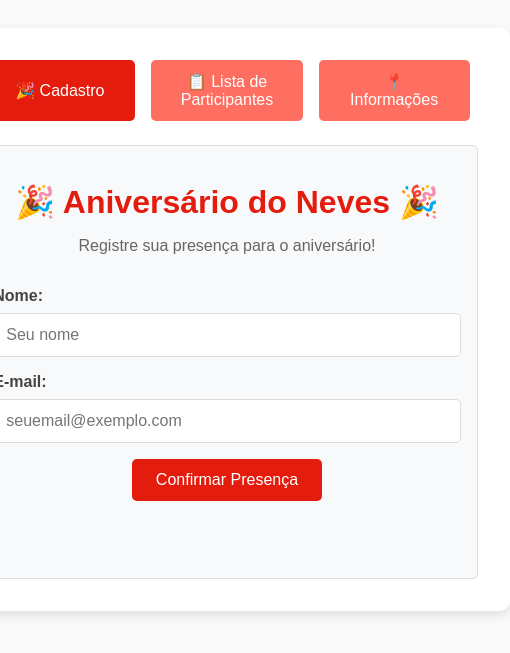
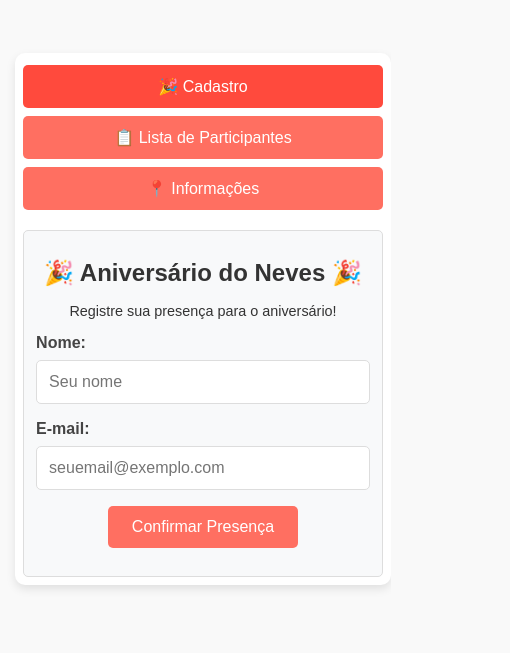
Before and after one commit to FlipNeves/presence_frontend, a plain HTML site: page index.html in a window 390 px wide. Shown: the part 103-756 px from the top of the page, 510 px wide, since content can reach past the window. Drawn offline with Linux system fonts and the light colour scheme; no server answers.

Commit message:
Adapting view to mobile clients.

```diff
--- a/styles.css
+++ b/styles.css
@@ -12,7 +12,7 @@ body {
 
 .container {
     background-color: #fff;
-    padding: 2rem;
+    padding: 1rem;
     border-radius: 10px;
     box-shadow: 0 4px 10px rgba(0, 0, 0, 0.1);
     max-width: 600px;
@@ -23,34 +23,32 @@ body {
 .tabs {
     display: flex;
     justify-content: space-around;
-    margin-bottom: 1.5rem;
+    margin-bottom: 1rem;
 }
 
 .tab-button {
     background-color: #ff6f61;
     color: #fff;
     border: none;
-    padding: 0.75rem 1.5rem;
-    font-size: 1rem;
+    padding: 0.5rem 1rem;
+    font-size: 0.9rem;
     border-radius: 5px;
     cursor: pointer;
     transition: background-color 0.3s ease;
     flex: 1;
-    margin: 0 0.5rem;
+    margin: 0 0.25rem;
 }
 
 .tab-button:hover {
-    background-color: #e31c0e;
+    background-color: #ff4a3d;
 }
 
 .tab-button.active {
-    background-color: #e31c0e;
+    background-color: #ff4a3d;
 }
 
 .tab-content {
     display: none;
-    height: 400px;
-    overflow-y: auto;
     padding: 1rem;
     border: 1px solid #ddd;
     border-radius: 5px;
@@ -62,15 +60,41 @@ body {
     display: block;
 }
 
-h1, h2 {
-    color: #e31c0e;
-    margin-bottom: 1rem;
-}
+@media (max-width: 600px) {
+    .container {
+        padding: 0.5rem;
+    }
 
-p {
-    font-size: 1rem;
-    color: #666;
-    margin-bottom: 2rem;
+    .tabs {
+        flex-direction: column;
+    }
+
+    .tab-button {
+        margin: 0.25rem 0;
+        padding: 0.75rem;
+        font-size: 1rem;
+    }
+
+    .tab-content {
+        padding: 0.75rem;
+    }
+
+    h1 {
+        font-size: 1.5rem;
+    }
+
+    h2 {
+        font-size: 1.25rem;
+    }
+
+    p {
+        font-size: 0.9rem;
+    }
+
+    .map-link {
+        padding: 0.75rem;
+        font-size: 0.9rem;
+    }
 }
 
 .form-group {
@@ -95,7 +119,7 @@ input {
 }
 
 button[type="submit"] {
-    background-color: #e31c0e;
+    background-color: #ff6f61;
     color: #fff;
     border: none;
     padding: 0.75rem 1.5rem;
@@ -142,19 +166,6 @@ button[type="submit"]:hover {
     font-size: 1.2rem;
 }
 
-.info-content {
+.info-content{
     text-align: left;
 }
-
-.info-content p {
-    margin: 0.5rem 0;
-    color: #444;
-}
-
-#map {
-    height: 300px;
-    width: 100%;
-    border-radius: 5px;
-    border: 1px solid #ddd;
-    margin-top: 1rem;
-}
```
